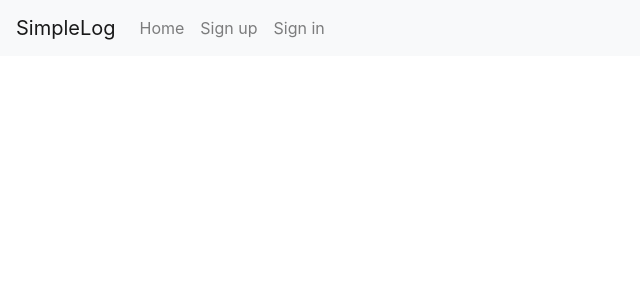
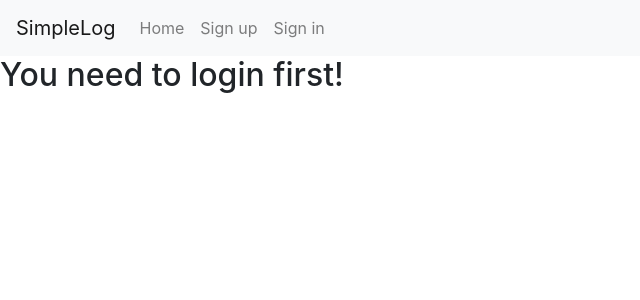
Before and after one commit to RobertoC27/login-page, a React (Create React App) app: page /signout in a window 1280 px wide. Shown: the top 300 px of the page, without its empty margins (0-640 px from the left). Built offline with nearby package versions, Linux system fonts and the light colour scheme.

Commit message:
remove token from localStorage and added signout page

```diff
--- a/src/App.js
+++ b/src/App.js
@@ -7,6 +7,7 @@ import Dashboard from './Components/Dashboard/Dashboard';
 import ProtectedRoute from './Components/ProtectedRoute/ProtectedRoute';
 import Signin from './Containers/Signin/Signin';
 import Signup from './Containers/Signup/Signup';
+import Signout from './Components/Signout/signout';
 
 const App = () => {
   return (
@@ -17,6 +18,7 @@ const App = () => {
           <ProtectedRoute path="/dashboard" exact component={Dashboard} />
           <Route path="/signin" component={Signin} />
           <Route path="/signup" component={Signup} />
+          <Route path="/signout" component={Signout} />
           <Route path="/" exact component={Landing} />
         </Switch>
       </AuthProvider>
--- a/src/Components/Header/Header.js
+++ b/src/Components/Header/Header.js
@@ -1,6 +1,6 @@
 import React from 'react';
 import { AuthConsumer } from '../../Containers/AuthContext/AuthContext';
-import { NavLink, Link } from 'react-router-dom';
+import { NavLink } from 'react-router-dom';
 
 const Header = () => (
   <div>
@@ -18,7 +18,7 @@ const Header = () => (
               isAuth
                 ? (<div>
                   <NavLink to="/dashboard" className="nav-item nav-link d-inline-flex">Dashboard</NavLink>
-                  <Link to="/" className="nav-item nav-link d-inline-flex" onClick={logout}>Logout</Link>
+                  <NavLink to="/signout" className="nav-item nav-link d-inline-flex" onClick={logout}>Logout</NavLink>
                 </div>)
                 : (<div>
                   <NavLink to="/signup" className="nav-item nav-link d-inline-flex">Sign up</NavLink>
--- /dev/null
+++ b/src/Components/Signout/signout.js
@@ -0,0 +1,16 @@
+import React from 'react';
+import {AuthConsumer} from '../../Containers/AuthContext/AuthContext';
+
+const signout = () => {
+  return(
+    <AuthConsumer>
+      {({isAuth, logout}) => (
+        isAuth
+        ? <h2>See you later!</h2>
+        : <h2>You need to login first!</h2>
+      )}
+    </AuthConsumer>
+  )
+}
+
+export default signout;
--- a/src/Containers/AuthContext/AuthContext.js
+++ b/src/Containers/AuthContext/AuthContext.js
@@ -16,8 +16,8 @@ class AuthProvider extends Component {
   }
 
   logout() {
-    localStorage.setItem('token', '');
     this.setState({ isAuth: '' });
+    localStorage.removeItem('token');
   }
   render() {
     return (
```
